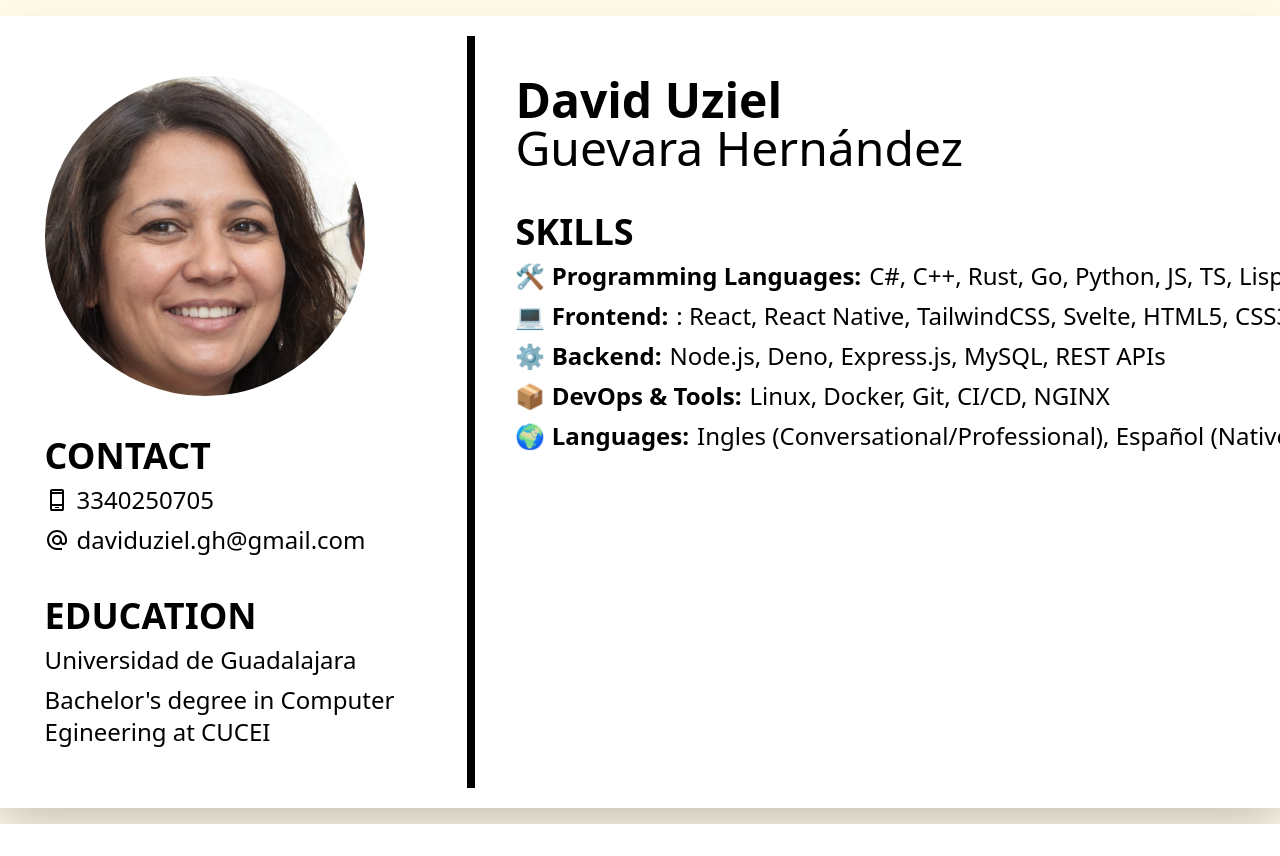
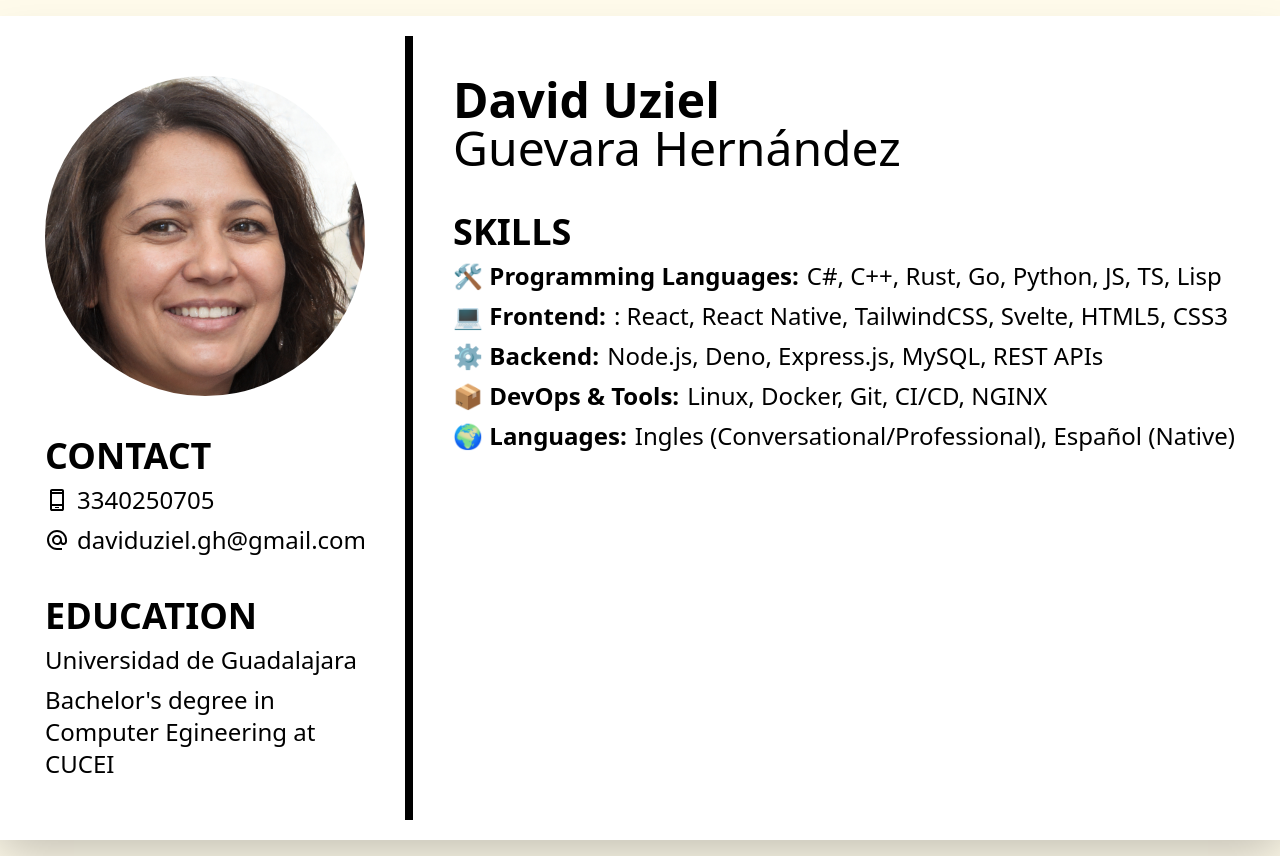
Before and after one commit to DavidUGH/DavidUGH.github.io, a SvelteKit app: page / in a window 1280 px wide. Before the commit the page ends 824 px from the top, so only its background shows below. Built offline with nearby package versions, Linux system fonts and the light colour scheme.

Commit message:
Built skills commit

```diff
--- a/src/routes/+page.svelte
+++ b/src/routes/+page.svelte
@@ -6,10 +6,10 @@
 
 <div class="flex bg-amber-50 min-h-screen p-4 justify-center items-start md:items-center">
 	<div class="flex flex-row bg-white p-5 max-h-300 shadow-2xl">
-		<div class="flex flex-col p-10 gap-10">
+		<div class="flex flex-col p-10 gap-10 max-w-100">
 			<img class="rounded-full w-80 align-middle justify-center"
 			src="david.jpeg" alt="">
-			<div class="flex flex-col gap-2">
+			<div class="flex flex-col gap-2 ">
 				<p class="text-4xl text-left font-bold">CONTACT</p>
 				<p class="flex items-center text-2xl text-left gap-2">
 					<svg xmlns="http://www.w3.org/2000/svg" class="w-6 h-6 shrink-0" viewBox="0 -960 960 960">
```
Also changed, not shown: 17 other files (tests, documents, lock files or other folders).
